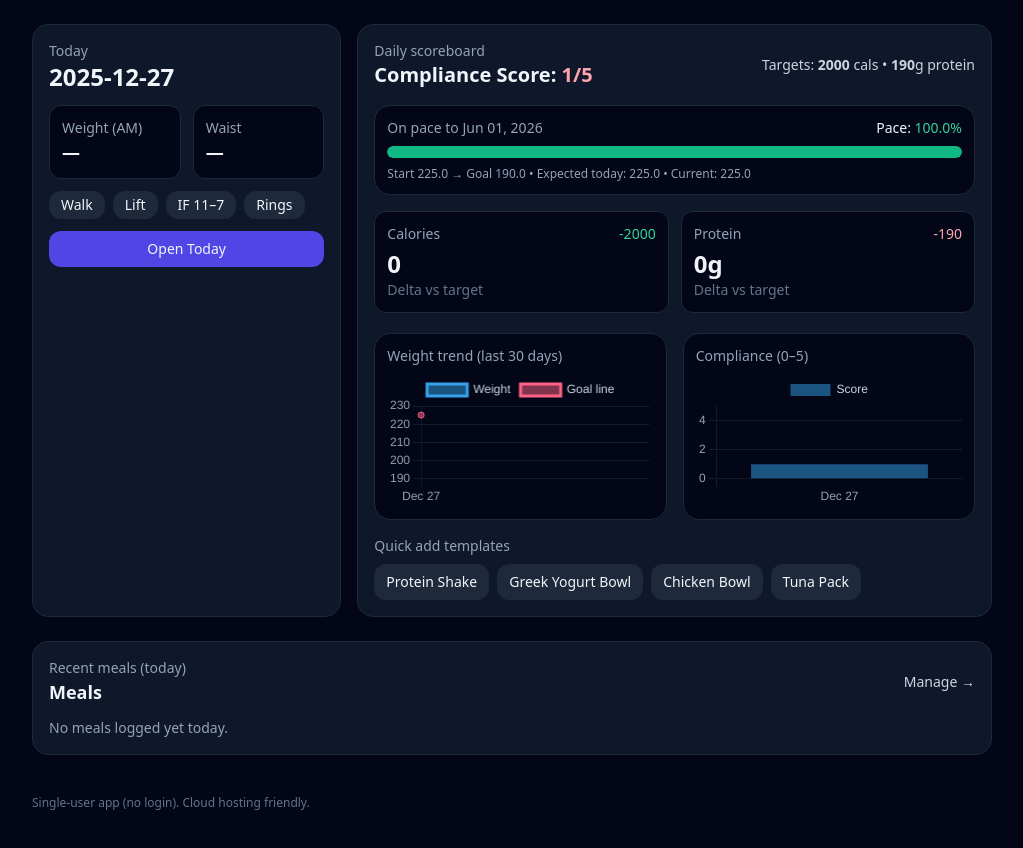
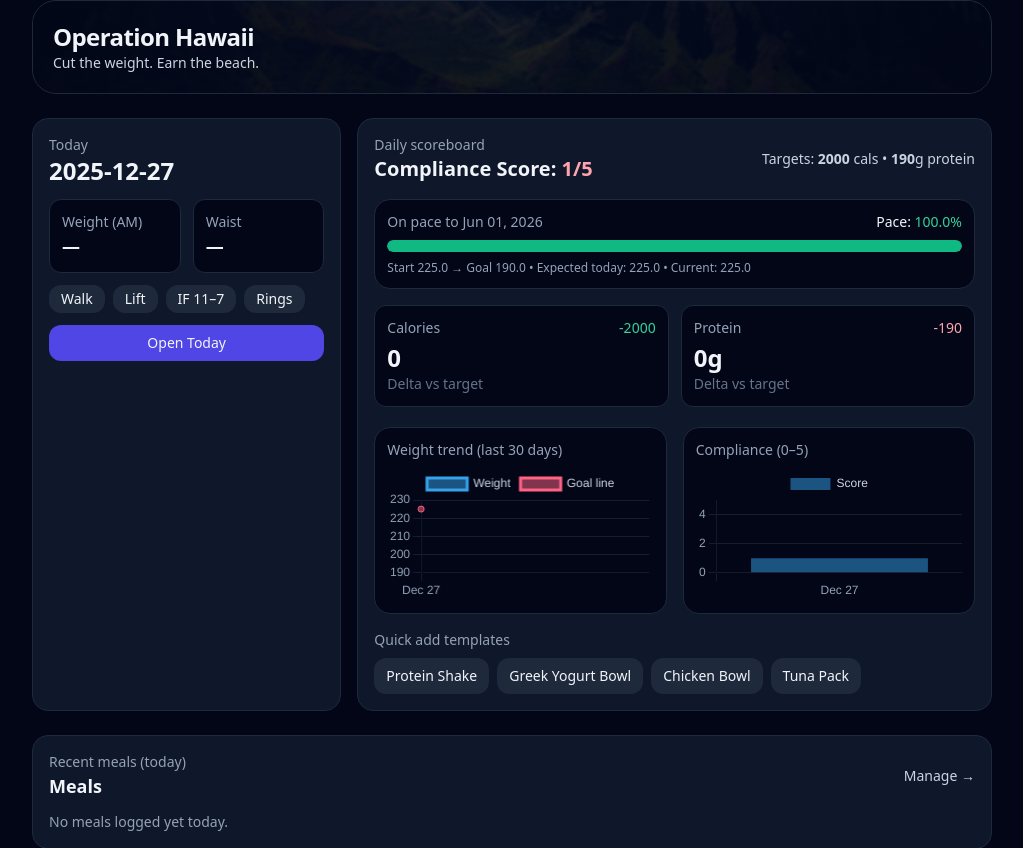
Before and after one commit to j8qbx9xbx2-cpu/Operation-Hawaii-Joe, a Flask app: page / in a window 1280 px wide. Shown: the part 302-1150 px from the top of the page, without its empty margins (128-1151 px from the left). Before the commit the page ends 1112 px from the top, so only its background shows below. Run offline with Flask 3, Linux system fonts and the light colour scheme; data comes from the database, SQL or seed files in the repository; data that the repository does not hold is empty; some libraries are stand-ins or nearby versions.

Commit message:
Update dashboard.html

```diff
--- a/templates/dashboard.html
+++ b/templates/dashboard.html
@@ -14,6 +14,16 @@
       </div>
     </div>
   </div>
+<div class="relative overflow-hidden rounded-3xl border border-slate-800 bg-slate-950 p-5 mb-4">
+  <img src="{{ url_for('static', filename='images/hero.jpg') }}"
+       class="absolute inset-0 h-full w-full object-cover opacity-25" alt="Hawaii" />
+  <div class="absolute inset-0 bg-gradient-to-r from-slate-950/95 via-slate-950/50 to-slate-950/95"></div>
+
+  <div class="relative">
+    <div class="text-2xl font-semibold tracking-tight">Operation Hawaii</div>
+    <div class="text-sm text-slate-300">Cut the weight. Earn the beach.</div>
+  </div>
+</div>
 
   <div class="mt-6 grid md:grid-cols-3 gap-4">
     <div class="rounded-2xl bg-slate-900 border border-slate-800 p-4">
```
